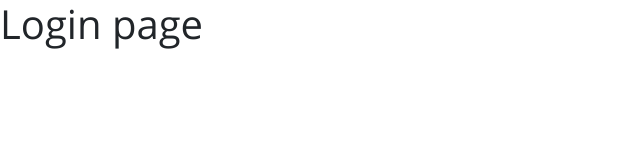
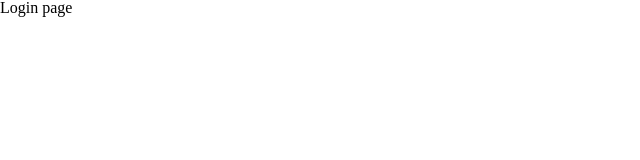
Before and after one commit to constantgillet/Projet-design-system, a React app in the folder client/: page / in a window 1280 px wide. Shown: the whole page, without its empty margins (0-640 px from the left). Built offline with nearby package versions, Linux system fonts and the light colour scheme.

Commit message:
Change webpack config

```diff
--- a/client/package.json
+++ b/client/package.json
@@ -36,6 +36,7 @@
     "@babel/runtime": "^7.10.2",
     "@fortawesome/fontawesome-free": "^5.14.0",
     "react": "^16.13.1",
-    "react-dom": "^16.13.1"
+    "react-dom": "^16.13.1",
+    "sass-resources-loader": "^2.1.1"
   }
 }
--- a/client/src/js/components/App.js
+++ b/client/src/js/components/App.js
@@ -1,20 +1,17 @@
 import React, { Component, useState } from 'react'
 import { Route, Switch, Router } from 'react-router-dom'
 
-import { AuthProvider } from "../context/auth";
 import RegisterPage from '../pages/RegisterPage'
 import LoginPage from '../pages/LoginPage'
 
 function App(props) {
 
   return (
-    <AuthProvider>
       <Switch>
             <Route exact path='/' component={LoginPage}/>
             <Route path='/register' component={RegisterPage}/>
             <Route path='/login' component={LoginPage}/>
       </Switch>
-    </AuthProvider>
   );
 }
 
--- a/client/src/js/context/auth.js
+++ /dev/null
@@ -1,60 +0,0 @@
-import React, {useState, useContext, createContext} from 'react'
-
-const AuthContext = createContext()
-
-function AuthProvider(props) {
-
-    const [state, setState] = useState({
-        isLogged: false,
-        token: null,
-        user: null,
-    })
-
-  // code for pre-loading the user's information if we have their token in
-  // localStorage goes here
-  // 🚨 this is the important bit.
-  // Normally your provider components render the context provider with a value.
-  // But we post-pone rendering any of the children until after we've determined
-  // whether or not we have a user token and if we do, then we render a spinner
-  // while we go retrieve that user's information.
-
-  const localStorageUser = JSON.parse(localStorage.getItem('user'))
-
-  if(localStorageUser != null) {
-
-    const token = window.localStorage.getItem('token')
-
-    if (!state.isLogged) {
-      setState({isLogged: true, token: token, user: localStorageUser})
-    }
-
-  }
-
-  const updateUser = (token, username, profilePicture) => {
-    const user = {username: username, profilePicture: profilePicture}
-    window.localStorage.setItem('user', JSON.stringify(user))
-    window.localStorage.setItem('token', token)
-    setState({isLogged: true, token: token, user: user})
-  }
-
-  const login = (token, username, profilePicture) => {
-    const user = {username: username, profilePicture: profilePicture}
-    window.localStorage.setItem('user', JSON.stringify(user))
-    window.localStorage.setItem('token', token)
-    setState({isLogged: true, token: token, user: user})
-  } // make a login request
-
-  const logout = () => {
-    setState({isLogged: false})
-    localStorage.removeItem('user')
-  } // clear the token in localStorage and the user data
-  // note, I'm not bothering to optimize this `value` with React.useMemo here
-  // because this is the top-most component rendered in our app and it will very
-  // rarely re-render/cause a performance problem.
-  return (
-    <AuthContext.Provider value={{state, login, logout, updateUser}} {...props} />
-  )
-}
-
-const useAuth = () => useContext(AuthContext)
-export {AuthProvider, useAuth}
--- a/client/src/style/_bootstrap-variables.scss
+++ /dev/null
@@ -1,85 +0,0 @@
-// Variables
-//
-// Variables should follow the `$component-state-property-size` formula for
-// consistent naming. Ex: $nav-link-disabled-color and $modal-content-box-shadow-xs.
-
-
-//
-// Color system
-//
-
-// stylelint-disable
-$white:    #ffffff !default;
-$gray-100: #f8f9fa !default;
-$gray-200: #e9ecef !default;
-$gray-300: #dee2e6 !default;
-$gray-400: #ced4da !default;
-$gray-500: #adb5bd !default;
-$gray-600: #6c757d !default;
-$gray-700: #495057 !default;
-$gray-800: #373B53 !default;
-$gray-900: #212529 !default;
-$black:    #000 !default;
-
-$grays: () !default;
-$grays: map-merge((
-        "100": $gray-100,
-        "200": $gray-200,
-        "300": $gray-300,
-        "400": $gray-400,
-        "500": $gray-500,
-        "600": $gray-600,
-        "700": $gray-700,
-        "800": $gray-800,
-        "900": $gray-900
-), $grays);
-
-$blue:    #007bff !default;
-$lightblue: #74B9FF !default;
-$indigo:  #6610f2 !default;
-$purple:  #6F52ED !default;
-$pink:    #e83e8c !default;
-$red:     #FF4C61 !default;
-$orange:  #FFB800 !default;
-$yellow:  #ffc107 !default;
-$green:   #33D69F !default;
-$teal:    #20c997 !default;
-$cyan:    #21B8C7 !default;
-
-$colors: () !default;
-$colors: map-merge((
-        "blue":       $blue,
-        "lightblue": $lightblue,
-        "indigo":     $indigo,
-        "purple":     $purple,
-        "pink":       $pink,
-        "red":        $red,
-        "orange":     $orange,
-        "yellow":     $yellow,
-        "green":      $green,
-        "teal":       $teal,
-        "cyan":       $cyan,
-        "white":      $white,
-        "gray":       $gray-600,
-        "gray-dark":  $gray-800
-), $colors);
-
-//https://flatuicolors.com/palette/es
-$primary:       #146cda !default;
-$secondary:     $gray-600 !default;
-$success:       $green !default;
-$info:          $cyan !default;
-$warning:       $orange !default;
-$danger:        $red !default;
-$light:         $gray-100 !default;
-$dark:          $gray-800 !default;
-$facebookColor: #4267B2 !default;
-$linkedinColor: #4875B4 !default;
-$googleColor: #DB4437 !default;
-
-
-//Fonts
-$font-family-sans-serif: 'Open Sans', system-ui, BlinkMacSystemFont, "Segoe UI", Roboto, "Helvetica Neue", Arial, sans-serif !default;
-$font-family-serif:      Georgia, "Times New Roman", Times, serif !default;
-$font-family-monospace:  Menlo, Monaco, Consolas, "Liberation Mono", "Courier New", monospace !default;
-$font-family-base:       $font-family-sans-serif !default;
--- /dev/null
+++ b/client/src/style/_resources.scss
@@ -0,0 +1 @@
+@import './variables';
--- a/client/src/style/_variables.scss
+++ b/client/src/style/_variables.scss
@@ -1,30 +1,3 @@
-//
-// Core: Variables
-//
-
-// COLORS
-// --------------------------------------------------------
-$blue: #0073b7 !default;
-$lightblue: #74B9FF !default;
-$navy: #001f3f !default;
-$teal: #39cccc !default;
-$olive: #3d9970 !default;
-$lime: #01ff70 !default;
-$orange: #ff851b !default;
-$fuchsia: #f012be !default;
-$purple: #605ca8 !default;
-$maroon: #d81b60 !default;
-$black: #111 !default;
-$gray-x-light: #d2d6de !default;
-
-$colors: map-merge((
-    'lightblue': $lightblue,
-    'navy': $navy,
-    'olive': $olive,
-    'lime': $lime,
-    'fuchsia': $fuchsia,
-    'maroon': $maroon,
-), $colors);
-
-// LAYOUT
-// --------------------------------------------------------
+/**
+COLORS
+**/
--- a/client/src/style/main.scss
+++ b/client/src/style/main.scss
@@ -1,28 +1,4 @@
-// Bootstrap
-// ---------------------------------------------------
-
+@import './reset';
 @import '~@fortawesome/fontawesome-free/css/all.min.css';
-
-@import '~bootstrap/scss/functions';
-
-@import 'bootstrap-variables';
-@import '~bootstrap/scss/bootstrap';
-
-@import '~toastr/build/toastr.min.css';
-
-// Variables and Mixins
-// ---------------------------------------------------
-@import 'variables';
-
-@import 'fonts/fonts';
-@import 'components/components';
-
-@import 'pages/pages';
-
-
-
-
-
-body {
-    background: #fff;
-}
+@import './resources';
+@import './fonts/fonts';
```
Also changed, not shown: client/bundler/webpack.config.js (+7 -0 lines), client/src/style/_mixins.scss (added), client/src/style/components/_components.scss (deleted), client/src/style/pages/_pages.scss (deleted), 2 other files.
